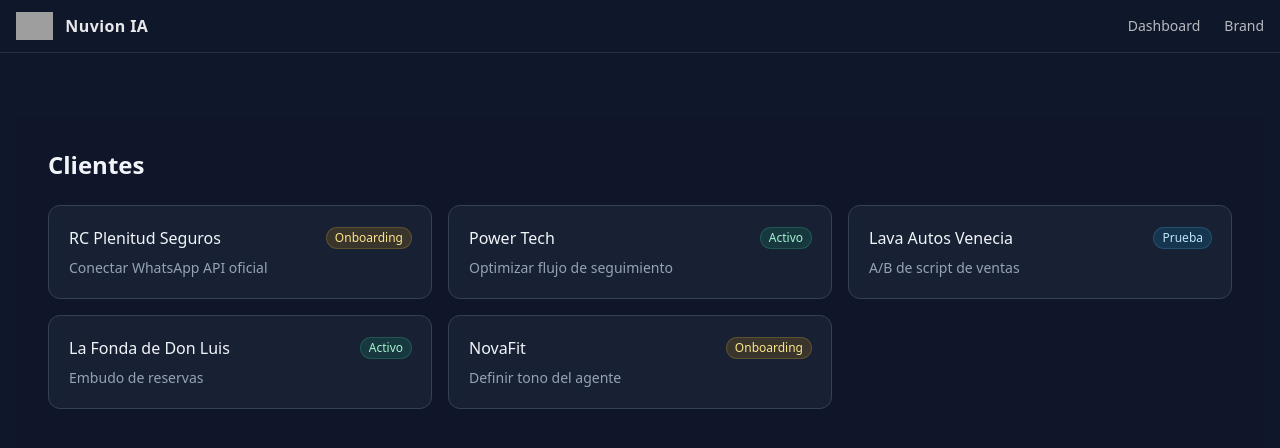
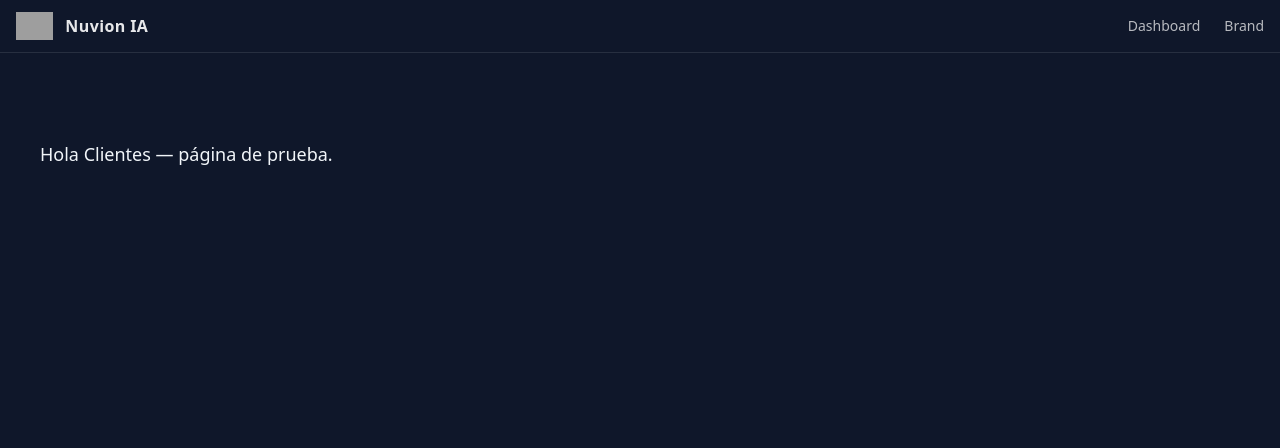
Before and after one commit to ianuvion/nuvion-ia, a Next.js app: page /clientes in a window 1280 px wide. Shown: the top 448 px of the page. Built offline with nearby package versions, Linux system fonts and the light colour scheme; grey boxes are pictures that could not be loaded.

Commit message:
Update page.tsx

```diff
--- a/app/clientes/page.tsx
+++ b/app/clientes/page.tsx
@@ -1,54 +1,7 @@
-'use client';
-
-export const dynamic = 'force-dynamic';
-export const revalidate = 0;
-
-import React from 'react';
-
-const clientes = [
-  { nombre: 'RC Plenitud Seguros', estado: 'Onboarding', detalle: 'Conectar WhatsApp API oficial' },
-  { nombre: 'Power Tech', estado: 'Activo', detalle: 'Optimizar flujo de seguimiento' },
-  { nombre: 'Lava Autos Venecia', estado: 'Prueba', detalle: 'A/B de script de ventas' },
-  { nombre: 'La Fonda de Don Luis', estado: 'Activo', detalle: 'Embudo de reservas' },
-  { nombre: 'NovaFit', estado: 'Onboarding', detalle: 'Definir tono del agente' },
-];
-
-function EstadoBadge({ estado }: { estado: string }) {
-  const estilos: Record<string, string> = {
-    Activo: 'bg-emerald-500/15 text-emerald-200 ring-1 ring-emerald-400/30',
-    Onboarding: 'bg-amber-500/15 text-amber-200 ring-1 ring-amber-400/30',
-    Prueba: 'bg-sky-500/15 text-sky-200 ring-1 ring-sky-400/30',
-  };
+export default function Page() {
   return (
-    <span
-      className={`px-2 py-0.5 text-xs rounded-full ${
-        estilos[estado] ??
-        'bg-slate-400/10 text-slate-200 ring-1 ring-slate-500/30'
-      }`}
-    >
-      {estado}
-    </span>
+    <div style={{ padding: 24, fontSize: 18 }}>
+      Hola Clientes — página de prueba.
+    </div>
   );
 }
-
-export default function ClientesPage() {
-  return (
-    <main className="min-h-screen bg-slate-900/95 text-slate-100 p-8">
-      <h1 className="text-2xl font-semibold mb-6">Clientes</h1>
-      <div className="grid gap-4 md:grid-cols-2 lg:grid-cols-3">
-        {clientes.map((cliente) => (
-          <div
-            key={cliente.nombre}
-            className="rounded-xl border border-slate-700 bg-slate-800/60 p-5 hover:bg-slate-800/80 transition"
-          >
-            <div className="flex items-center justify-between mb-2">
-              <h2 className="font-medium text-slate-100">{cliente.nombre}</h2>
-              <EstadoBadge estado={cliente.estado} />
-            </div>
-            <p className="text-sm text-slate-400">{cliente.detalle}</p>
-          </div>
-        ))}
-      </div>
-    </main>
-  );
-}
```
